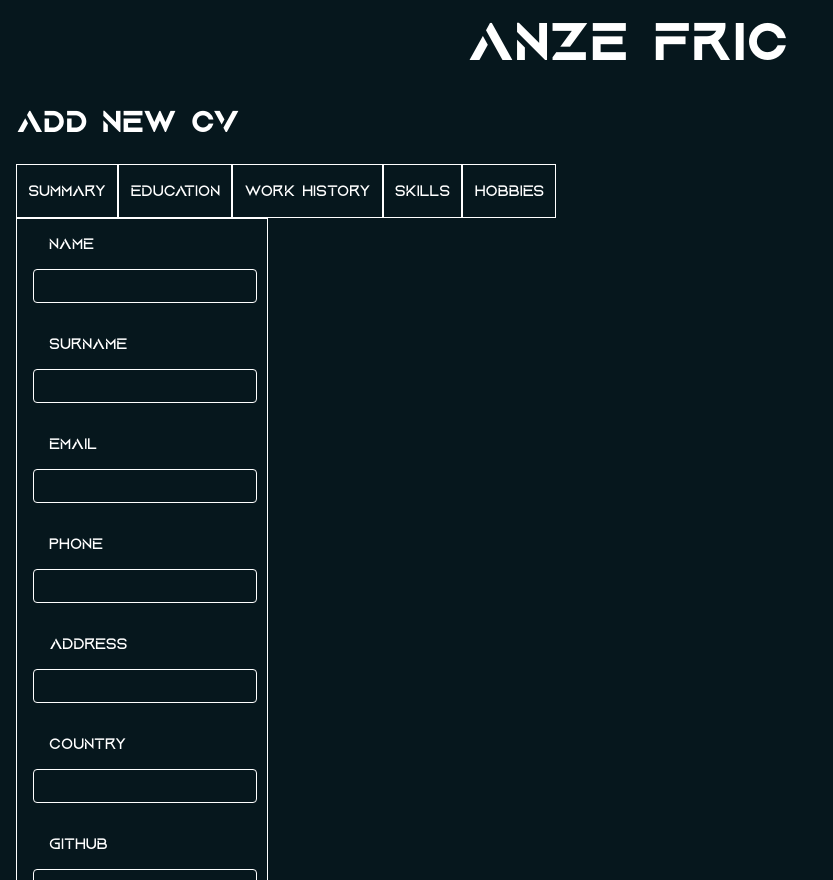
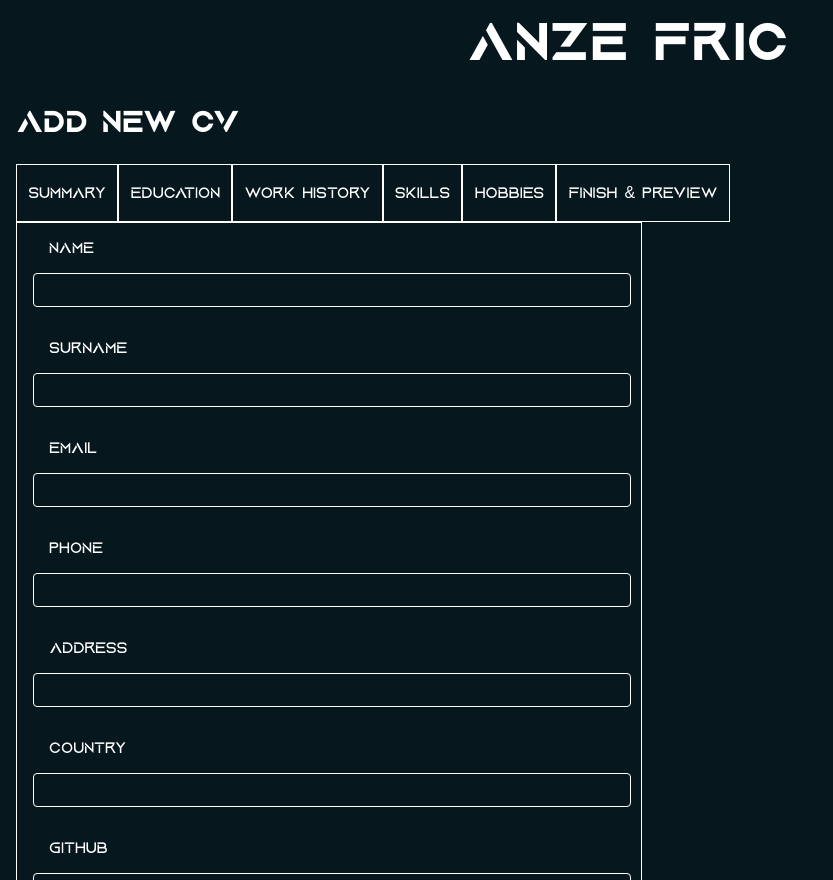
Before and after one commit to AnzeFric/NewWeb, a Next.js app: page /cv/add in a window 1280 px wide. Shown: the whole page, without its empty margins (0-833 px from the left). Built offline with nearby package versions, Linux system fonts and the light colour scheme.

Commit message:
Make cv styling fixes

```diff
--- a/src/app/cv/add/page.tsx
+++ b/src/app/cv/add/page.tsx
@@ -7,7 +7,7 @@ import { useState } from "react";
 
 export default function AddCV() {
   const [sectionNum, setSectionNum] = useState(0);
-  const MAX_SECTIONS = 5; // Number of sections in content container
+  const MAX_SECTIONS = 6; // Number of sections in content container
 
   const nextSection = () => {
     if (sectionNum >= MAX_SECTIONS - 1) return;
@@ -63,11 +63,17 @@ export default function AddCV() {
             >
               <p className={`${styles.addCvNavTabText} primaryText`}>Hobbies</p>
             </button>
+            <button
+              className={styles.addCvNavTab}
+              onClick={() => toggleSection(5)}
+            >
+              <p className={`${styles.addCvNavTabText} primaryText`}>
+                Finish & Preview
+              </p>
+            </button>
           </div>
 
-          <div className={styles.addCvContentContainer}>
-            {sectionNum === 0 && <SummarySection />}
-          </div>
+          <div>{sectionNum === 0 && <SummarySection />}</div>
 
           <div className={styles.addCvButtonContainer}>
             {sectionNum > 0 && (
--- a/src/constants/styles/app/cv/add-styles.module.css
+++ b/src/constants/styles/app/cv/add-styles.module.css
@@ -10,6 +10,7 @@
 
 .addCvNav {
     display: flex;
+    overflow-x: auto;
 }
 
 .addCvNavTab {
@@ -22,11 +23,6 @@
 .addCvNavTabText {
     color: white;
     font-size: 1rem;
-}
-
-.addCvContentContainer {
-
-
 }
 
 .addCvButtonContainer {
--- a/src/constants/styles/components/cv/summary-styles.module.css
+++ b/src/constants/styles/components/cv/summary-styles.module.css
@@ -1,7 +1,7 @@
 .cvSummaryContainer {
     border: 1px solid white;
     height: fit-content;
-    width: 20%;
+    width: 100%;
     display: flex;
     flex-direction: column;
     align-items: flex-end;
@@ -53,3 +53,16 @@
     border-color: black;
     color: black;
 }
+
+
+@media (min-width: 765px) {
+    .cvSummaryContainer {
+        width: 70%;
+    }
+}
+
+@media (min-width: 1080px) {
+    .cvSummaryContainer {
+        width: 50%;
+    }
+}
```
